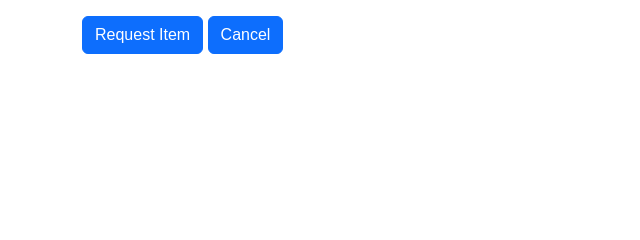
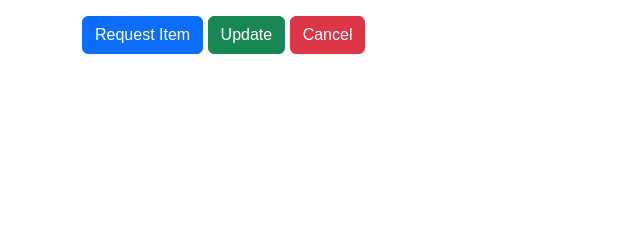
Before and after one commit to 666tut666/inventory_final, a FastAPI app: page /detail/1 in a window 1280 px wide. Shown: the part 368-608 px from the top of the page, without its empty margins (0-640 px from the left). Run offline with FastAPI, Linux system fonts and the light colour scheme; data that the repository does not hold is empty; some libraries are stand-ins or nearby versions.

Commit message:
minor updates

```diff
--- a/templates/item_detail.html
+++ b/templates/item_detail.html
@@ -60,7 +60,9 @@
           <form method="post">
 
                 <a href="/pending" class="btn btn-primary">Request Item</a>
-			  <a href="/" class="btn btn-primary">Cancel</a>
+			  	<a href="/item/update/{{item.id}}" class="btn btn-success">Update</a>
+			  	<a href="/" class="btn btn-danger">Cancel</a>
+
       	  </form>
     </div>
   </form>
--- a/templates/update_delete_item.html
+++ b/templates/update_delete_item.html
@@ -38,7 +38,7 @@
                   <td>{{item.quantity}}</td>
                   <td>{{item.category}}</td>
                     <td><button type="button" class="btn btn-danger" onclick="delete_item({{item.id}})">Delete</button>
-                    <a href="/item/update/{{item.id}}" class="btn btn-primary">Update</a>
+                    <a href="/item/update/{{item.id}}" class="btn btn-success">Update</a>
                     <a href="/" class="btn btn-primary">Cancel</a>
                     </td>
 
```
